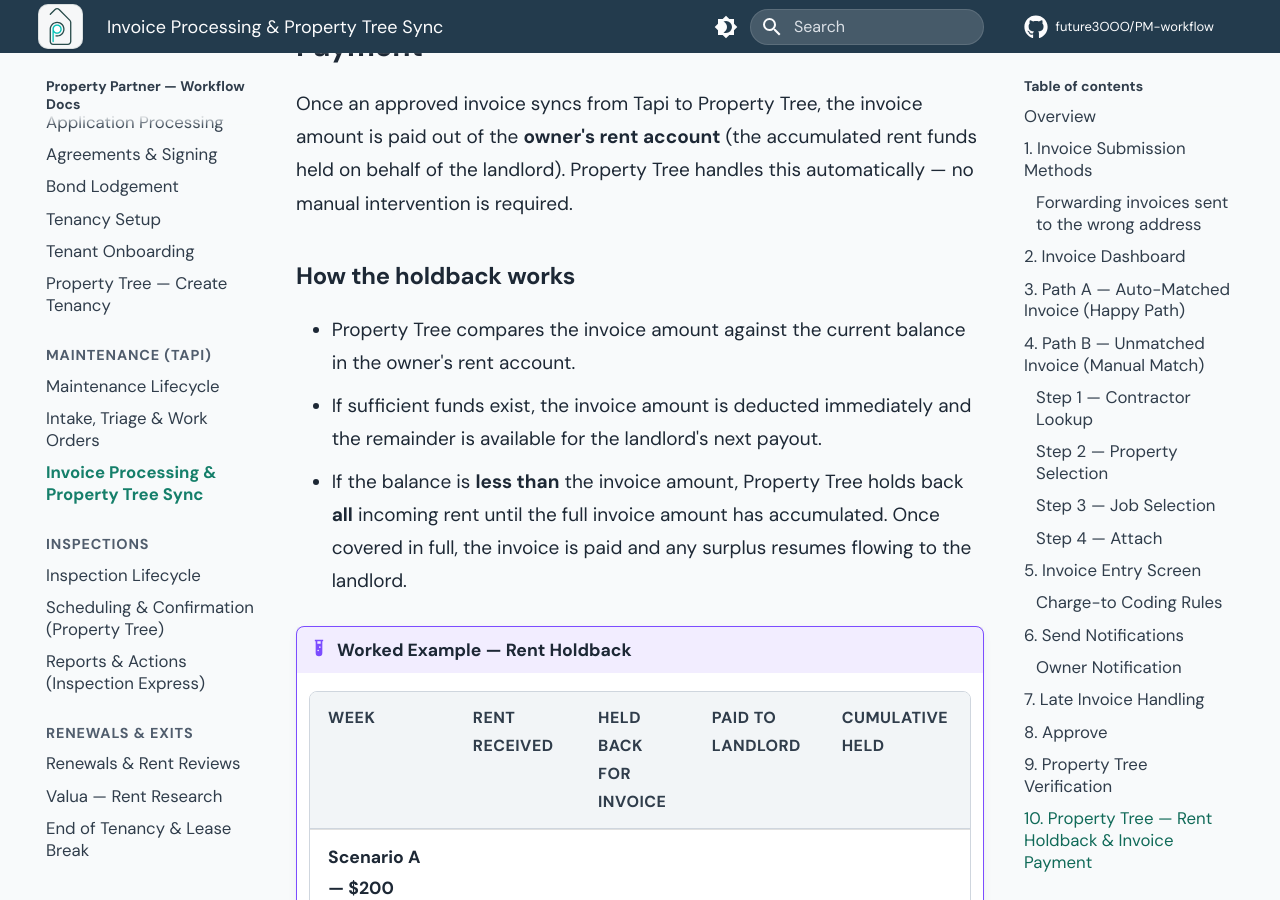
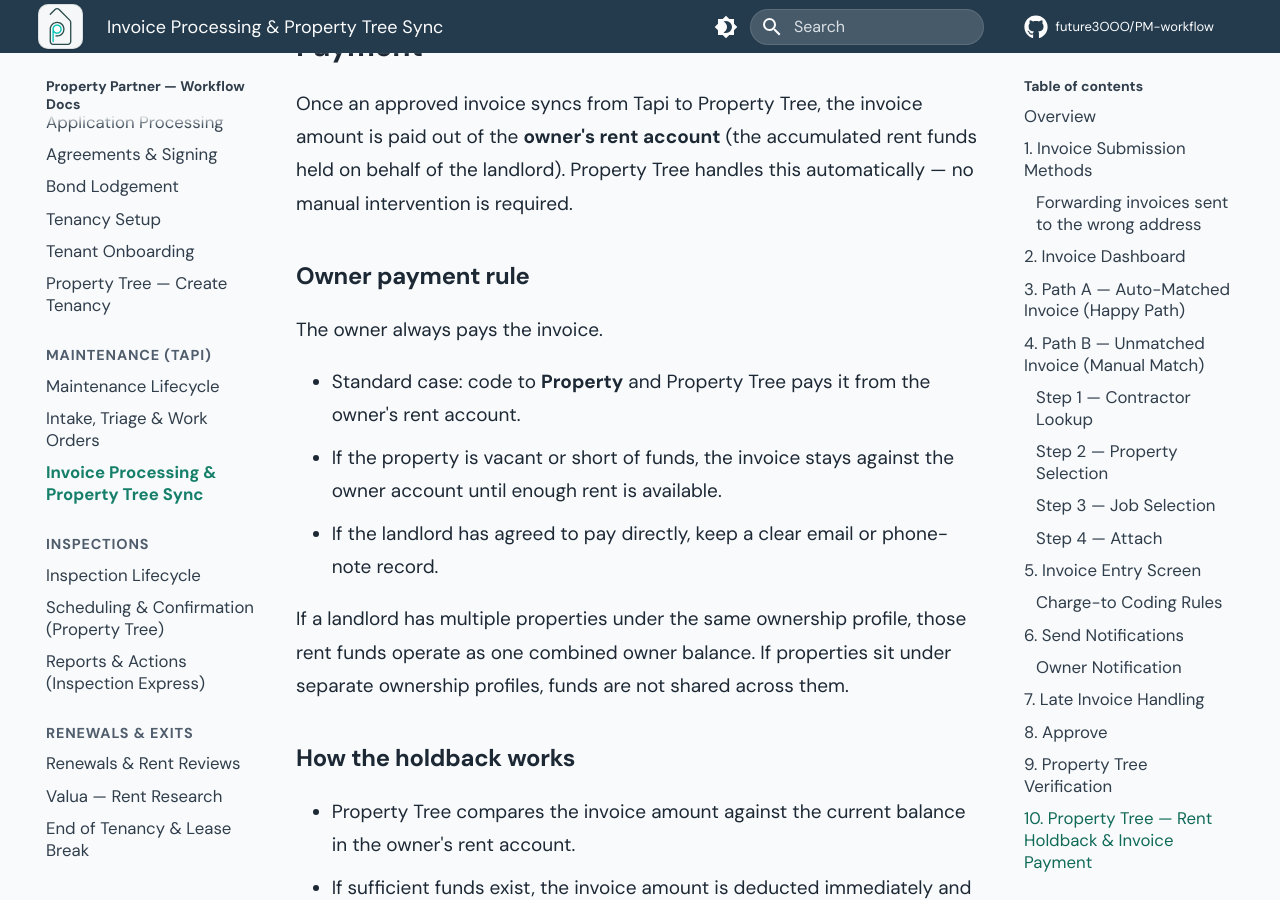
Before and after one commit to future3OOO/PM-workflow, an MkDocs documentation site: the page built from docs/maintenance/tapi-invoices.md, in a window 1280 px wide and 900 px high, scrolled down 7241 px. Built offline with MkDocs 1.6.1 and Material for MkDocs 9.7.7, drawn with Linux system fonts in a browser that asks for light colours; comment, search, counter and statistics services are not loaded; some of the changed text lies outside the part shown.

Commit message:
docs: clarify owner invoice funding rules

```diff
--- a/docs/maintenance/tapi-invoices.md
+++ b/docs/maintenance/tapi-invoices.md
@@ -164,6 +164,16 @@
 
 Once an approved invoice syncs from Tapi to Property Tree, the invoice amount is paid out of the **owner's rent account** (the accumulated rent funds held on behalf of the landlord). Property Tree handles this automatically — no manual intervention is required.
 
+### Owner payment rule
+
+The owner always pays the invoice.
+
+- Standard case: code to **Property** and Property Tree pays it from the owner's rent account.
+- If the property is vacant or short of funds, the invoice stays against the owner account until enough rent is available.
+- If the landlord has agreed to pay directly, keep a clear email or phone-note record.
+
+If a landlord has multiple properties under the same ownership profile, those rent funds operate as one combined owner balance. If properties sit under separate ownership profiles, funds are not shared across them.
+
 ### How the holdback works
 
 - Property Tree compares the invoice amount against the current balance in the owner's rent account.
```
Also changed, not shown: other parts of docs/maintenance/tapi-invoices.md (+2 -2 lines), docs/maintenance/maintenance-lifecycle.md (+2 -2 lines).
